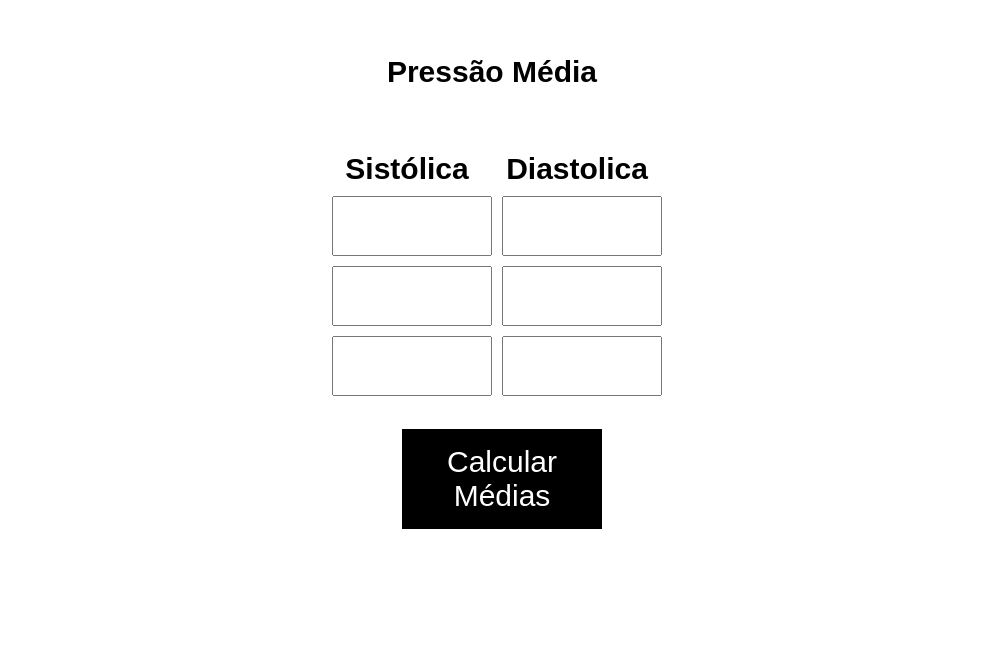
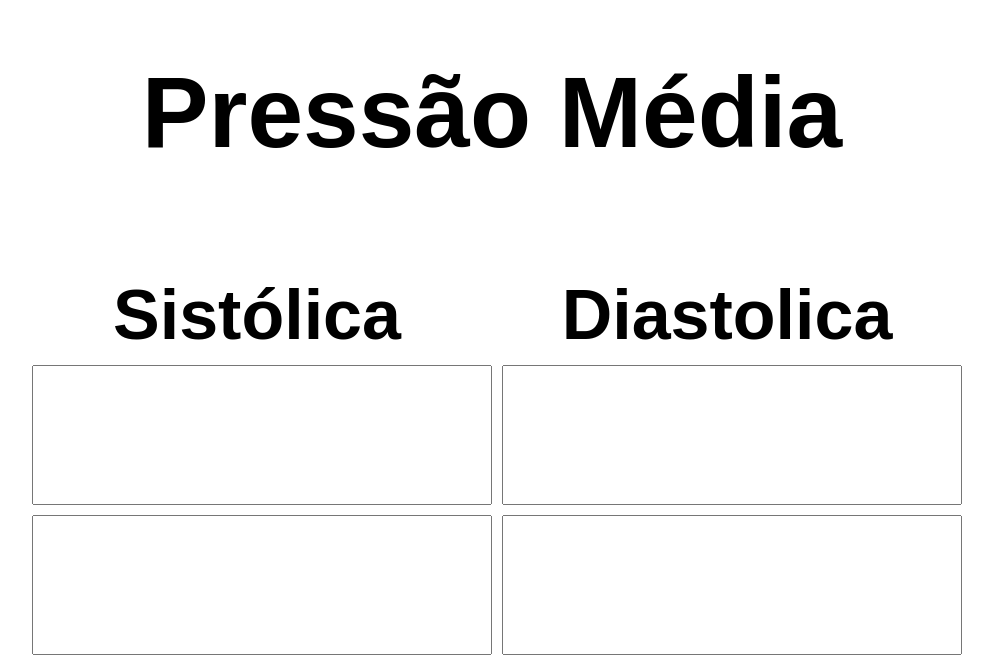
Before and after one commit to devsambini/pressao-media, a plain HTML site: page index.html in a window 1280 px wide. Shown: the part 145-803 px from the top of the page, without its empty margins (148-1141 px from the left). Drawn offline with Linux system fonts and the light colour scheme.

Commit message:
Update style.css
change layout

```diff
--- a/src/style.css
+++ b/src/style.css
@@ -17,39 +17,39 @@ body {
   display: flex;
   justify-content: center;
   align-items: center;
-  width: 800px;
-  height: 300px;
+  width: 100%;
+  height: 600px;
   margin-top: 20px;
-  margin-bottom: 20px;
+  margin-bottom: 70px;
   text-align: center;
 }
 
 input {
-  width: 160px;
-  height: 60px;
+  width: 460px;
+  height: 140px;
   text-align: center;
   margin-top: 10px;
   margin-left: 10px;
-  font-size: 30px;
+  font-size: 100px;
 }
 
 button {
-  width: 200px;
-  height: 100px;
+  width: 460px;
+  height: 140px;
   background-color: black;
   color: white;
   border: none;
   padding: 10px;
   margin-left: 20px;
-  font-size: 30px;
+  font-size: 50px;
 }
 
 h2{
     margin-top: 200px;
-    font-size: 30px;
+    font-size: 100px;
 }
 
 h3{
-    font-size: 30px;
-    margin-top: 30px;
+    font-size: 70px;
+    margin-top: 100px;
 }
```
